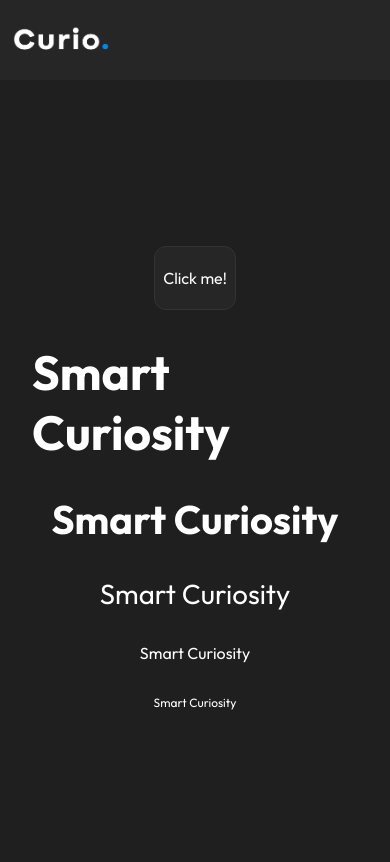
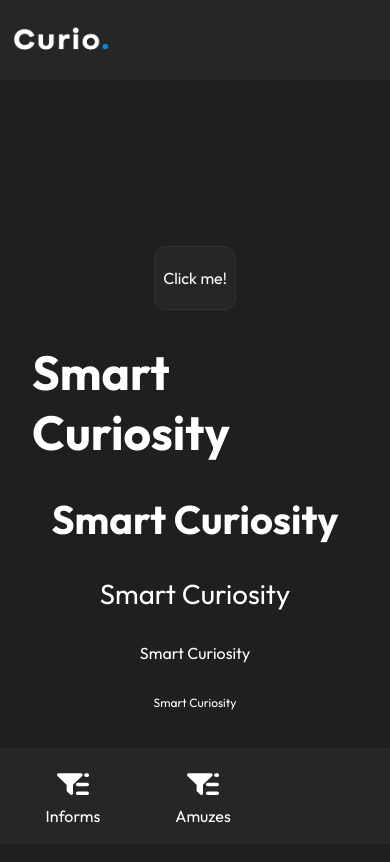
Before and after one commit to curio-today/frontend, a Next.js app: page / in a window 390 px wide. Shown: the top 862 px of the page. Built offline with nearby package versions, Linux system fonts and the light colour scheme.

Commit message:
feat(mobile-nav): add bottom navigation bar with two buttons (no icons)

```diff
--- /dev/null
+++ b/src/components/navigation/MobileNavBar/MobileNavBar.module.scss
@@ -0,0 +1,18 @@
+nav.mobileNavBar {
+  position: fixed;
+  width: 100%;
+  height: 6rem;
+  top: auto;
+  bottom: 0;
+
+  display: flex;
+  justify-content: flex-start;
+  padding: 0.8rem 2rem;
+
+  background-color: var(--accent);
+
+  .buttons {
+    gap: 3rem;
+  }
+
+}
--- a/src/components/navigation/MobileNavBar/MobileNavBar.tsx
+++ b/src/components/navigation/MobileNavBar/MobileNavBar.tsx
@@ -1,7 +1,25 @@
+"use client"
+import styles from "./MobileNavBar.module.scss"
+import useResponsiveLayout from "@/hooks/useResponsiveLayout";
+
+import MobileNavButton from "./parts/MobileNavButton";
+import List from "@/components/layout/List";
+
+
 const MobileNavBar = () => {
+    const isMobile = useResponsiveLayout();
+
+    if (!isMobile) {
+        return <></>;
+    }
+
     return (
-        <>
-        </>
+        <nav className={styles.mobileNavBar} aria-label="Page navigation">
+            <List className={styles.buttons} orientation="horizontal">
+                <MobileNavButton text="Informs" src="/icons/filter.svg" alt="test" />
+                <MobileNavButton text="Amuzes" src="/icons/filter.svg" alt="test" />
+            </List>
+        </nav>
     )
 }
 
--- /dev/null
+++ b/src/components/navigation/MobileNavBar/parts/MobileNavButton/MobileNavButton.module.scss
@@ -0,0 +1,18 @@
+.mobileNavButton {
+  border: none;
+
+  width: 100%;
+  height: 100%;
+
+  display: flex;
+  flex-direction: column;
+  align-items: center;
+
+  gap: .5rem;
+
+  div {
+    width: 32px;
+  }
+
+
+}
--- /dev/null
+++ b/src/components/navigation/MobileNavBar/parts/MobileNavButton/MobileNavButton.tsx
@@ -0,0 +1,21 @@
+import styles from "./MobileNavButton.module.scss"
+
+import { TextProps } from "@/shared/props/TextProps";
+import { IconProps } from "@/shared/props/IconProps";
+
+import { Icon } from "@/components/ui/Icon";
+import { Button } from "@/components/ui/Button";
+
+type MobileNavButtonProps = TextProps & Pick<IconProps, "src" | "alt">
+
+const MobileNavButton = ({ text, src, alt }: MobileNavButtonProps) => {
+    return (
+        <Button className={styles.mobileNavButton}>
+            <Icon src={src} alt={alt} />
+            <p>{text}</p>
+        </Button>
+    )
+}
+
+
+export default MobileNavButton;
--- /dev/null
+++ b/src/components/navigation/MobileNavBar/parts/MobileNavButton/index.ts
@@ -0,0 +1 @@
+export { default } from "./MobileNavButton"
```
